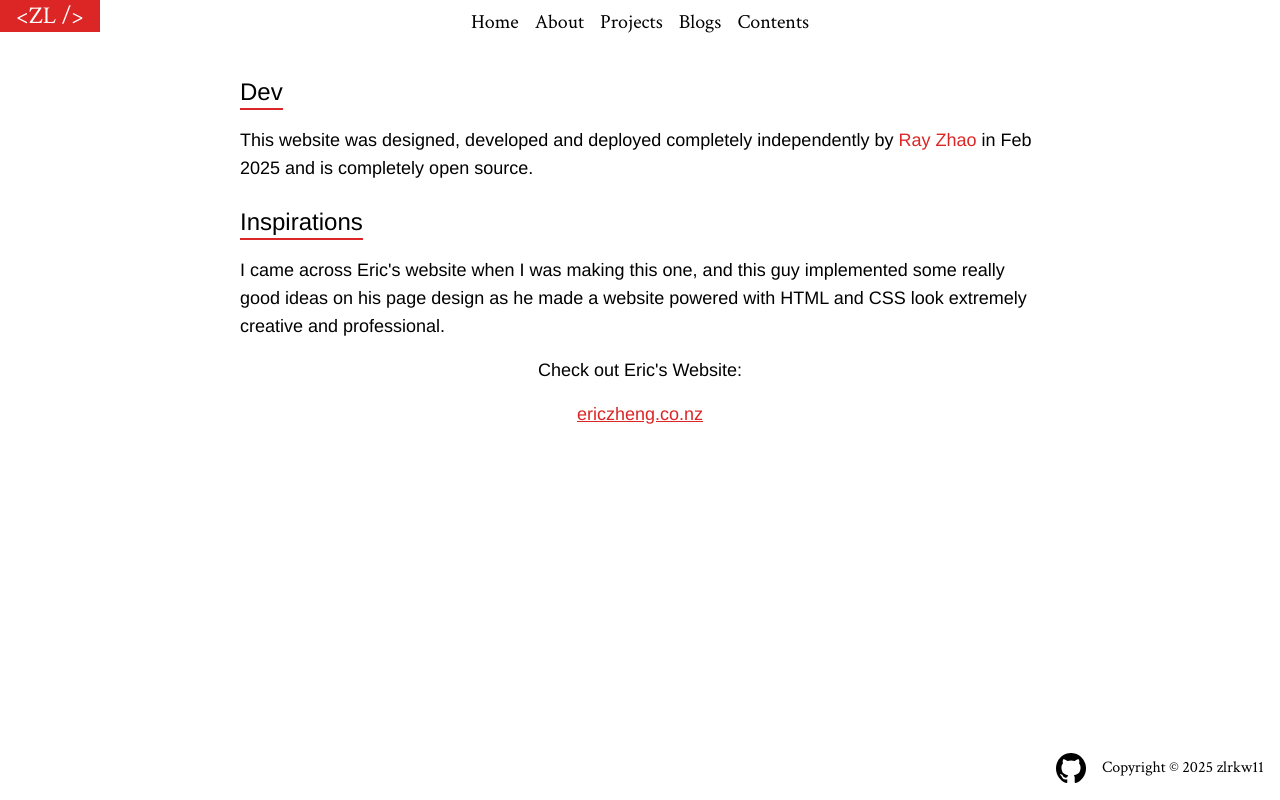
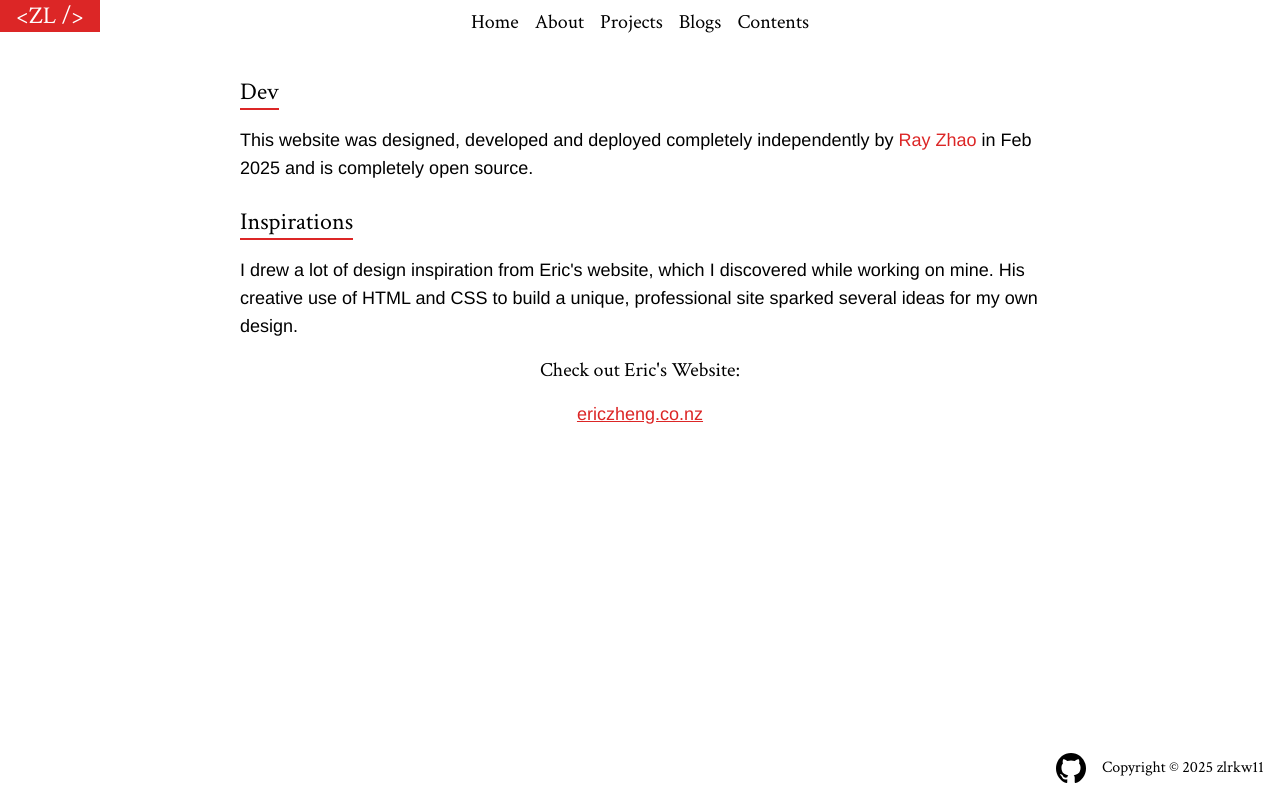
Before and after one commit to zlrkw11/zl-v2, a Next.js app: page /contents/credits in a window 1280 px wide. Built offline with nearby package versions, Linux system fonts and the light colour scheme.

Commit message:
Credit page fix

```diff
--- a/app/contents/credits/page.tsx
+++ b/app/contents/credits/page.tsx
@@ -1,7 +1,13 @@
 import Link from "next/link";
 import { Arimo } from "next/font/google";
+import { Crimson_Text } from "next/font/google";
 
 const ArimoFont = Arimo({
+  subsets: ["latin"],
+  weight: "400",
+});
+
+const crimsonFont = Crimson_Text({
   subsets: ["latin"],
   weight: "400",
 });
@@ -11,23 +17,31 @@ const credits = () => {
     <div
       className={`md:w-[800px] m-4 w-[370px] gap-4 items-center flex flex-col ${ArimoFont.className}`}
     >
-      <h1 className="text-2xl border-b-2 border-b-red-600 mr-auto">Dev</h1>
+      <h1
+        className={`${crimsonFont.className} text-2xl border-b-2 border-b-red-600 mr-auto`}
+      >
+        Dev
+      </h1>
       <p className="mb-2 text-lg">
         This website was designed, developed and deployed completely
         independently by{" "}
         <span className="text-red-600 hover:text-red-400">Ray Zhao</span> in Feb
         2025 and is completely open source.
       </p>
-      <h1 className="text-2xl border-b-2 border-b-red-600 mr-auto">
+      <h1
+        className={`${crimsonFont.className} text-2xl border-b-2 border-b-red-600 mr-auto`}
+      >
         Inspirations
       </h1>
       <p className="text-lg">
-        I came across Eric's website when I was making this one, and this guy
-        implemented some really good ideas on his page design as he made a
-        website powered with HTML and CSS look extremely creative and
-        professional.
+        I drew a lot of design inspiration from Eric's website, which I
+        discovered while working on mine. His creative use of HTML and CSS to
+        build a unique, professional site sparked several ideas for my own
+        design.
       </p>
-      <p className="text-lg">Check out Eric's Website:</p>
+      <p className={`text-xl ${crimsonFont.className}`}>
+        Check out Eric's Website:
+      </p>
       <Link
         className="underline text-red-600 hover:text-red-400 text-lg"
         href="https://ericzheng.nz/"
```
